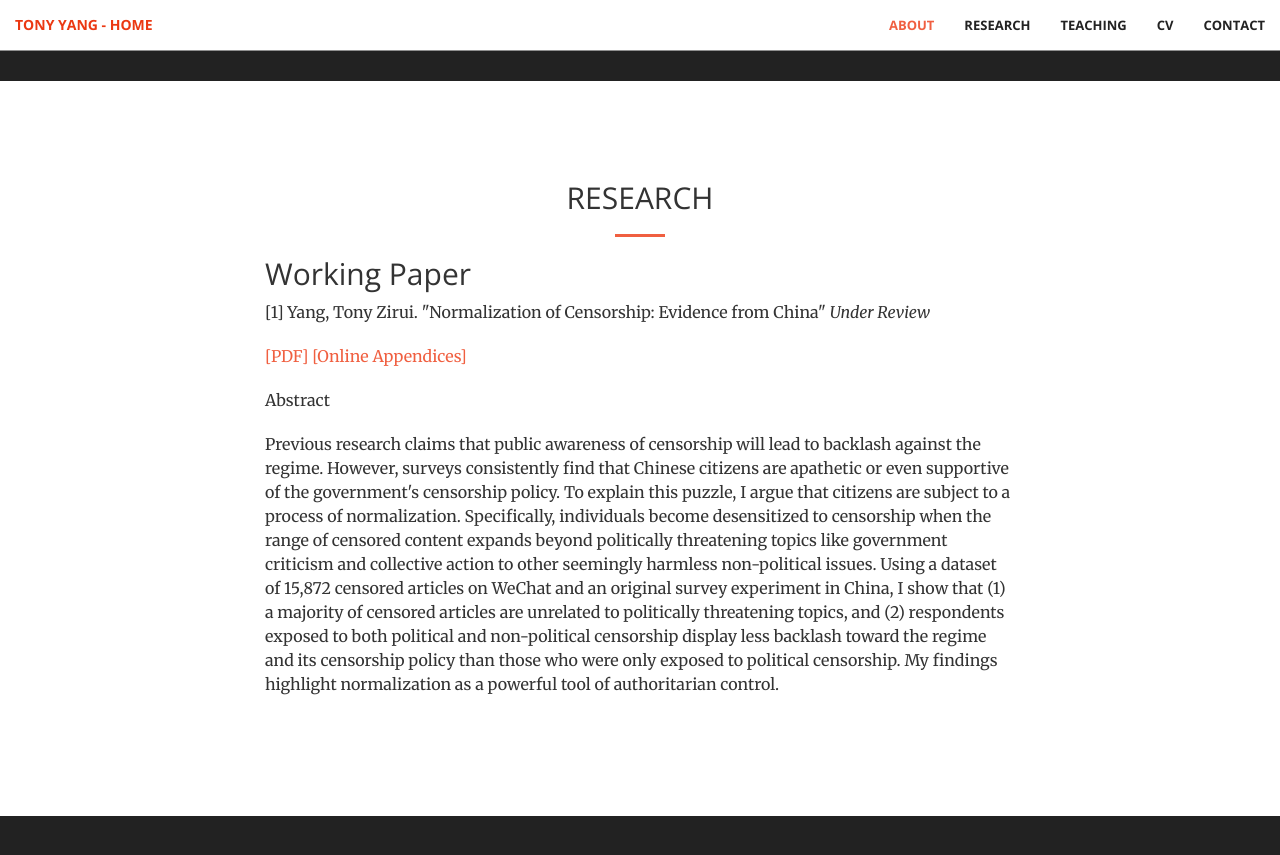
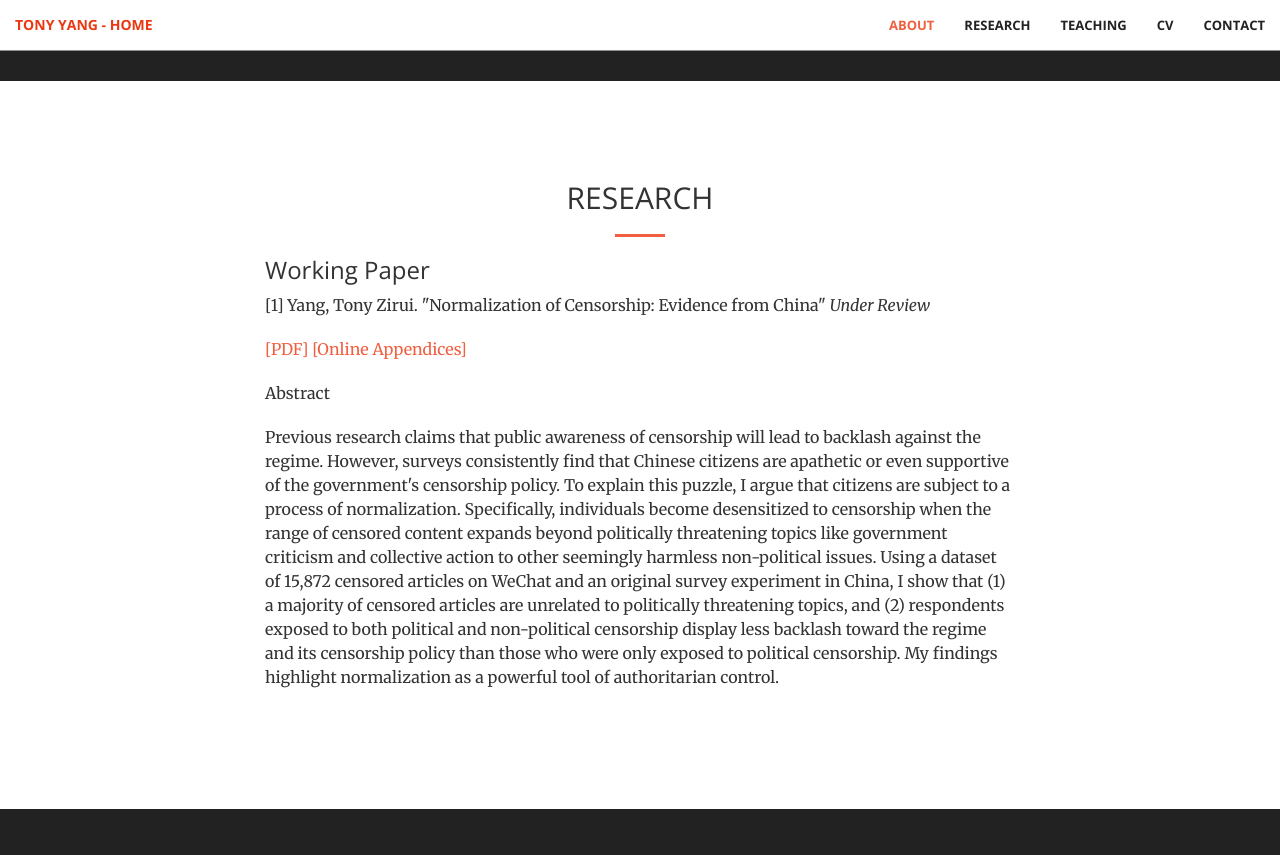
Before and after one commit to tonyhsfz/website, a Jekyll site: the page built from index.html, in a window 1280 px wide and 900 px high, scrolled down 1679 px. Shown: the top 855 px of the window. Built offline with Jekyll 4.4.1, drawn with Linux system fonts in a browser that asks for light colours.

Commit message:
Update services.html

```diff
--- a/_includes/services.html
+++ b/_includes/services.html
@@ -4,7 +4,7 @@
             <div class="col-lg-8 col-lg-offset-2">
                 <h2 class="section-heading text-center">RESEARCH</h2>
                 <hr>
-                <h2 class="section-heading">Working Paper</h2>
+                <h3 class="section-heading">Working Paper</h3>
 <p>[1] Yang, Tony Zirui. "Normalization of Censorship: Evidence from China" <i>Under Review</i> </p>
                    <p> <a href="/img/Censorship_Version_XIV (1).pdf">[PDF]</a>
                     <a href="/img/Censorship_Appendices.pdf">[Online Appendices]</a></p>
```
